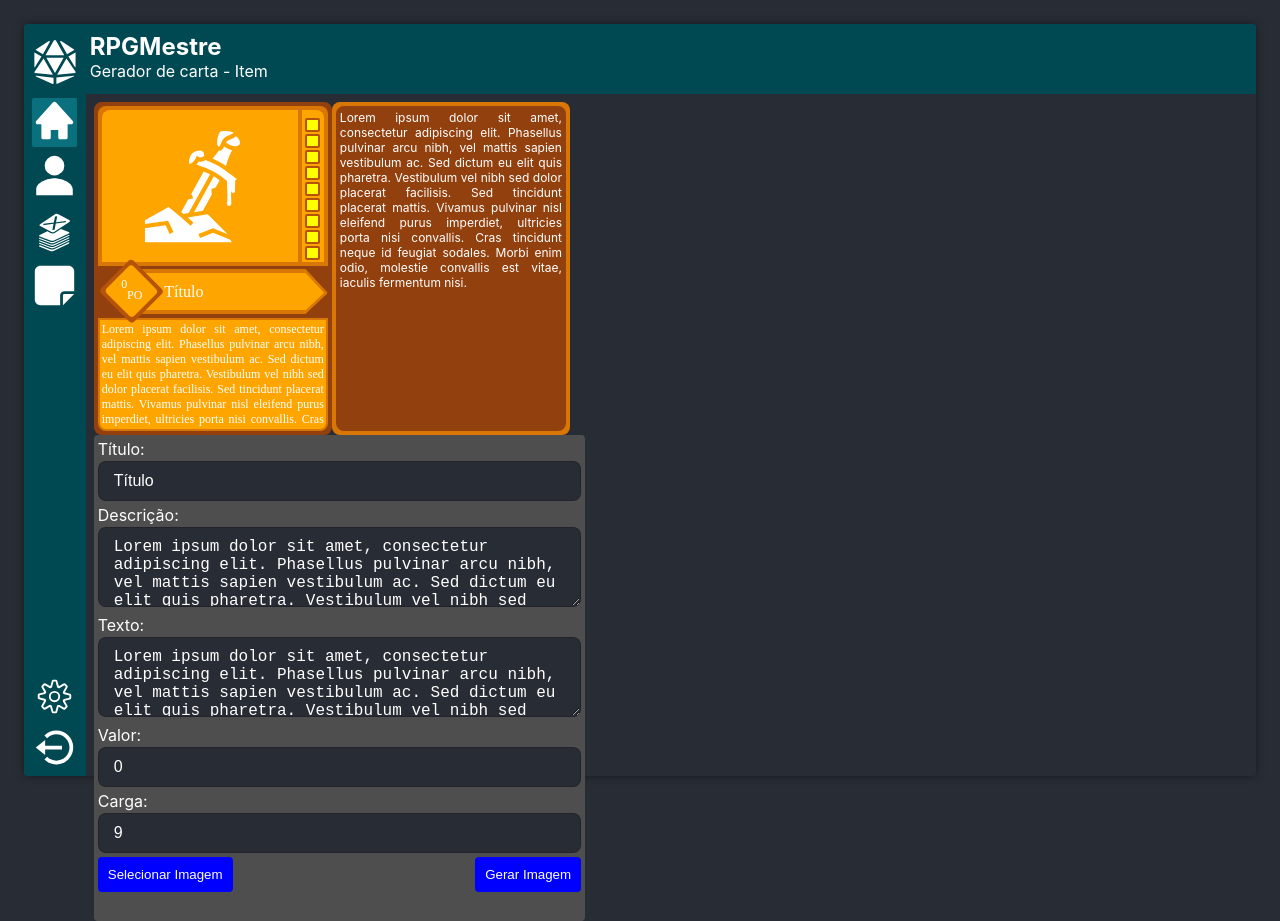
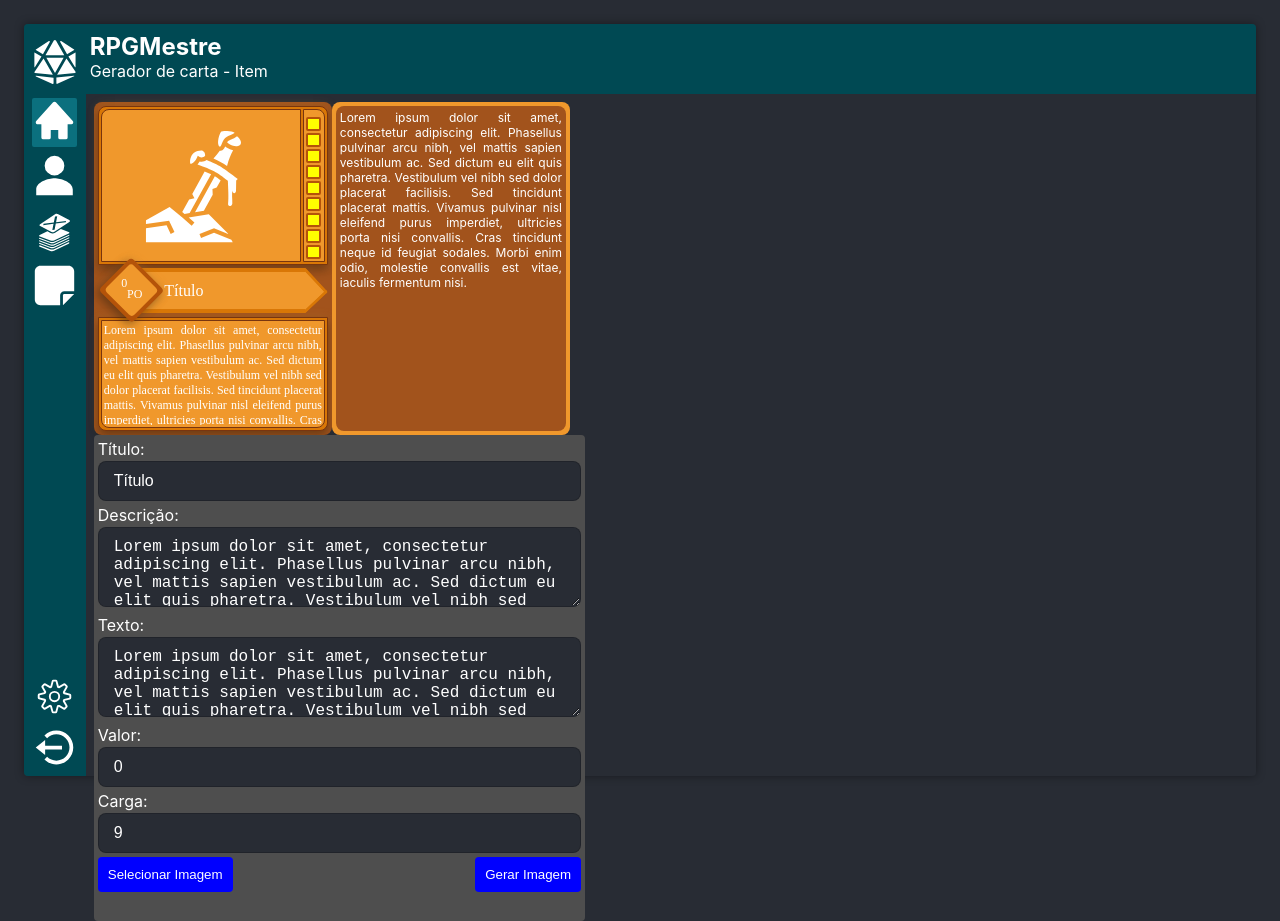
Before and after one commit to gabrielvedanaqueiroz/rpgmestre, a Next.js app: page /cartas/item in a window 1280 px wide. Built offline with nearby package versions, Linux system fonts and the light colour scheme; a web font is replaced by a local one.

Commit message:
cores cartas, buscar personagens

```diff
--- a/src/app/cartas/cartas.css
+++ b/src/app/cartas/cartas.css
@@ -19,7 +19,7 @@
 }
 
 .ca-magia{
-  background-color: #065f46;
+  background-color: #1E4F2B;
 }
 
 .ca-item{
--- a/src/app/cartas/item/item.css
+++ b/src/app/cartas/item/item.css
@@ -8,9 +8,10 @@
   --cor-600: #d97706;
   --cor-700: #b45309;
   --cor-900: #78350f;
-  --cor-950: #451a03;
 
-  --cor-fundo: #92400e;
+  --cor-fundo: #A2531C;
+  --cor-interno: #F0982C;
+
 }
 
 .ci-carta{
@@ -28,7 +29,7 @@
 }
 
 .ci-cor-verso{
-  background-color: var(--cor-600);
+  background-color: var(--cor-interno);
 }
 
 .ci-interno-verso{
@@ -50,6 +51,7 @@
   display: flex;
   flex-direction: row;
   gap: 4px;
+  box-shadow: 0 4px 10px rgba(0, 0, 0, 0.4), 0 0 10px rgba(235, 160, 66, 0.3);
 }
 
 .ci-tp-interno{
@@ -61,41 +63,45 @@
   align-items: center;
   justify-content: center;
   display: flex;
-  padding: 4px;
-  gap: 4px;
+  padding: 2px;
+  gap: 2px;
+  border: 1px solid var(--cor-900);
 }
 
 .ci-tpi-imagem{
   width: 100%;
   height: 100%;
-  background-color: orange;
+  background-color: var(--cor-interno);
   border-top-right-radius: var(--carta-arrendamento);
   border-top-left-radius: var(--carta-arrendamento);
   align-items: center;
   justify-content: center;
   display: flex;
+  border: 1px solid var(--cor-900);
 }
 
 .ci-tpi-imagem-comcarga{
   width: 90%;
   height: 100%;
-  background-color: orange;
+  background-color: var(--cor-interno);
   border-top-left-radius: var(--carta-arrendamento);
   align-items: center;
   justify-content: center;
   display: flex;
+  border: 1px solid var(--cor-900);
 }
 
 .ci-tpi-carga{
   width: 10%;
   height: 100%;
-  background-color: orange;
+  background-color: var(--cor-interno);
   border-top-right-radius: var(--carta-arrendamento);
   align-items: center;
   display: flex;
   padding: 2px;
   flex-direction: column-reverse;
   gap: 2px;
+  border: 1px solid var(--cor-900);
 }
 
 .ci-carga{
@@ -117,13 +123,23 @@
 .ci-rodape{
   width: 100%;
   height: 35%;
-  border: 2px solid var(--cor-600);
-  background-color: orange;
-  /* background-image: linear-gradient(to right, #fbbf24, orange); */
+  background-color: var(--cor-600);
+  padding: 2px;
+  border-bottom-right-radius: var(--carta-arrendamento);
+  border-bottom-left-radius: var(--carta-arrendamento);
+  box-shadow: 0 4px 10px rgba(0, 0, 0, 0.4), 0 0 10px rgba(235, 160, 66, 0.3);
+  border: 1px solid var(--cor-900);
+}
+
+.ci-rp-interno{
+  width: 100%;
+  height: 100%;
+  background-color: var(--cor-interno);
   overflow: hidden;
   padding: 2px;
   border-bottom-right-radius: var(--carta-arrendamento);
   border-bottom-left-radius: var(--carta-arrendamento);
+  border: 1px solid var(--cor-900);
 }
 
 .ci-div-imagem{
@@ -155,12 +171,13 @@
   transform: rotate(45deg); /* Rotação em graus */
   margin-left: 10px;
   z-index: 10;
+  box-shadow: 0 4px 10px rgba(0, 0, 0, 0.4), 0 0 10px rgba(235, 160, 66, 0.3);
 }
 
 .ci-me-frente{
   width: 100%;
   height: 100%;
-  background-color: orange;
+  background-color: var(--cor-interno);
   padding: 4px;
   border-radius: 4px;
   display: flex;
@@ -170,13 +187,12 @@
 }
 
 .ci-me-titulo{
-  background-color: orange;
+  background-color: var(--cor-interno);
   border-top: 4px solid var(--cor-600);
   border-bottom: 4px solid var(--cor-600);
   height: 100%;
   width: 88%;
   align-items: center;
-  /* justify-content: center; */
   justify-content: flex-start;
   display: flex;
   position: absolute;
@@ -256,7 +272,7 @@
   font-size: 12px;
   height: 33px;
   width: 31px;
-  background-color: orange;
+  background-color: var(--cor-interno);
   border-bottom-right-radius:  2px;
   border-bottom: 3px solid var(--cor-600); ;
   border-right: 3px solid var(--cor-600);
--- a/src/app/cartas/item/page.tsx
+++ b/src/app/cartas/item/page.tsx
@@ -135,9 +135,12 @@ export default function CartaItem(){
           </div>
 
           <div className='ci-rodape'>
-            <article className='ci-rp-texto texto-script'>
-              {descricao}
-            </article>
+            <div className='ci-rp-interno'>
+              <article className='ci-rp-texto texto-script'>
+                {descricao}
+              </article>
+            </div>
+
           </div>
 
         </div>
--- a/src/app/cartas/magia/magia.css
+++ b/src/app/cartas/magia/magia.css
@@ -57,7 +57,7 @@
   border: 1px solid var(--cor-fundo);
   border-radius: 2px;
   padding: 2px;
-  background-color: #3B7F47;
+  background-color: var(--cor-interno);
 }
 
 .ce-meio-interno{
```
Also changed, not shown: src/app/personagens/[id]/page.tsx (+49 -41 lines).
